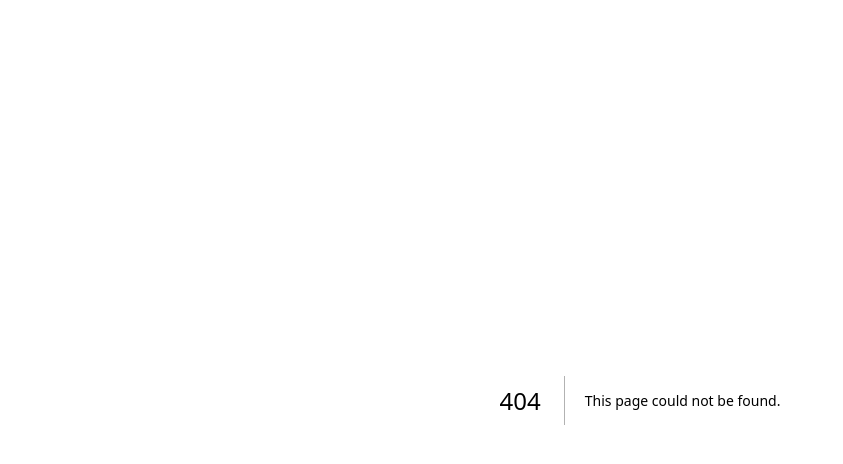
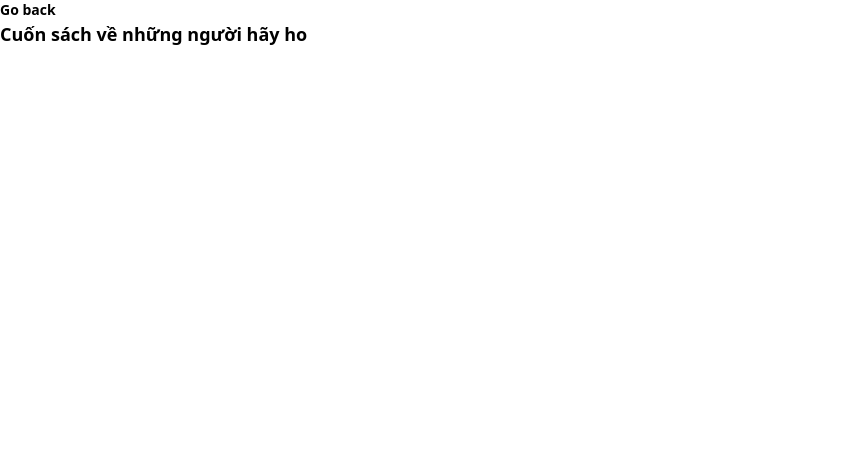
Before and after one commit to nt102k/doc-truyen-app, a Next.js app: page /books/con-sach-ve-nhung-nguoi-hay-ho/chuong-1 in a window 1280 px wide. Before the commit this address had no page. Shown: the top 464 px of the page, without its empty margins (0-843 px from the left). Built offline with nearby package versions, Linux system fonts and the light colour scheme.

Commit message:
Thêm đường đẫn cho để xem sách

```diff
--- /dev/null
+++ b/pages/books/[book]/[chapter].tsx
@@ -0,0 +1,10 @@
+import Router from "next/router"
+
+export default function Chapter(){
+    return (
+        <>
+            <p onClick={() => Router.back()} className="font-bold text-sm">Go back</p>
+            <h1 className="text-lg font-bold">Cuốn sách về những người hãy ho</h1>
+        </>
+    )
+}
--- a/pages/index.tsx
+++ b/pages/index.tsx
@@ -1,4 +1,5 @@
 import Head from 'next/head'
+import Link from 'next/link'
 
 export default function Home() {
   return (
@@ -10,7 +11,7 @@ export default function Home() {
         <link rel="icon" href="/favicon.ico" />
       </Head>
       <main>
-
+        <Link href="/books/[book]/[chapter]" as="/books/con-sach-ve-nhung-nguoi-hay-ho/chuong-1" className='font-bold text-sm capitalize'>Cuốn sách về những người hãy ho</Link>
       </main>
     </>
   )
```
